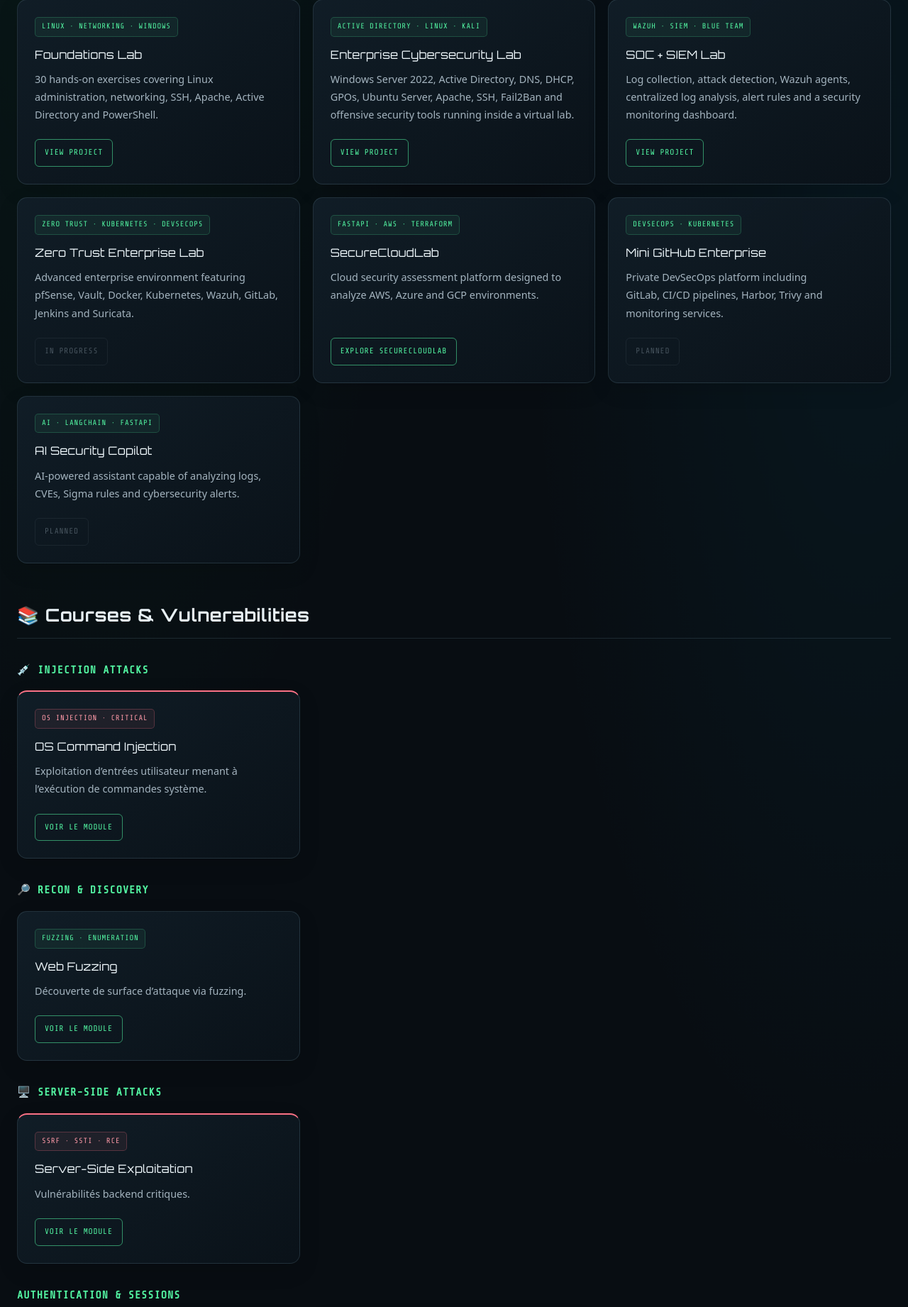
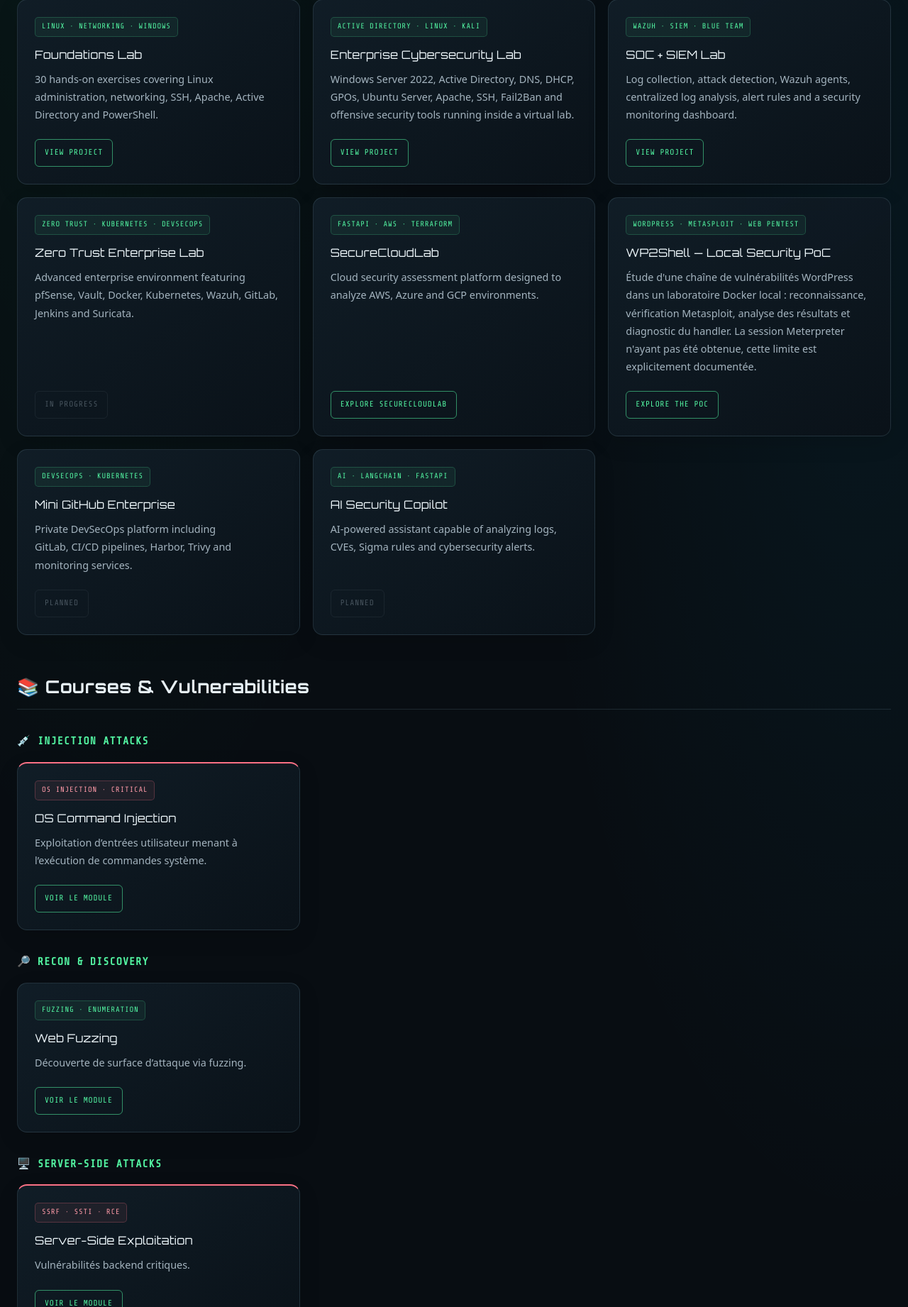
Before and after one commit to MESLIMOHAMEDM22005188/PortfolioMesli, a Django app: page /cybersecurity/ in a window 1280 px wide. Shown: the part 1186-3028 px from the top of the page at 71% size. Run offline with Django 5.2, Linux system fonts and the light colour scheme.

Commit message:
feat: list WP2Shell PoC in Cybersecurity and Cloud Labs

```diff
--- a/monsite/portfolio/templates/cyber/cyber_home.html
+++ b/monsite/portfolio/templates/cyber/cyber_home.html
@@ -185,6 +185,18 @@
     <a href="{% url 'portfolio:securecloudlab' %}" class="lab-btn">
       Explore SecureCloudLab
     </a>
+  </div>
+
+
+  <div class="lab-card">
+    <div class="lab-tag">WordPress · Metasploit · Web Pentest</div>
+    <div class="lab-title">WP2Shell — Local Security PoC</div>
+    <div class="lab-desc">
+      Étude d'une chaîne de vulnérabilités WordPress dans un laboratoire Docker local :
+      reconnaissance, vérification Metasploit, analyse des résultats et diagnostic du handler.
+      La session Meterpreter n'ayant pas été obtenue, cette limite est explicitement documentée.
+    </div>
+    <a href="{% url 'portfolio:wp2shell_poc' %}" class="lab-btn">Explore the PoC</a>
   </div>
 
 
```
